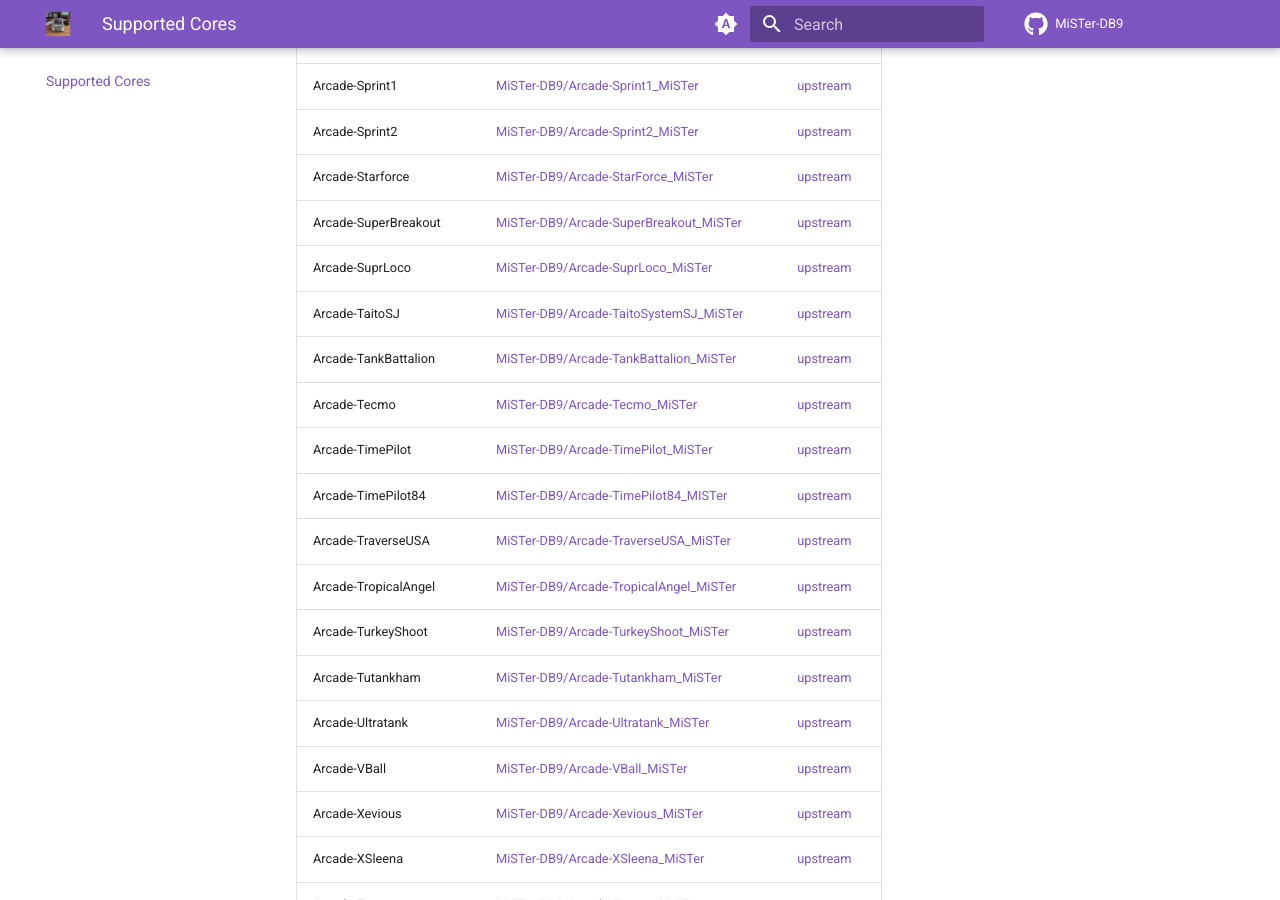
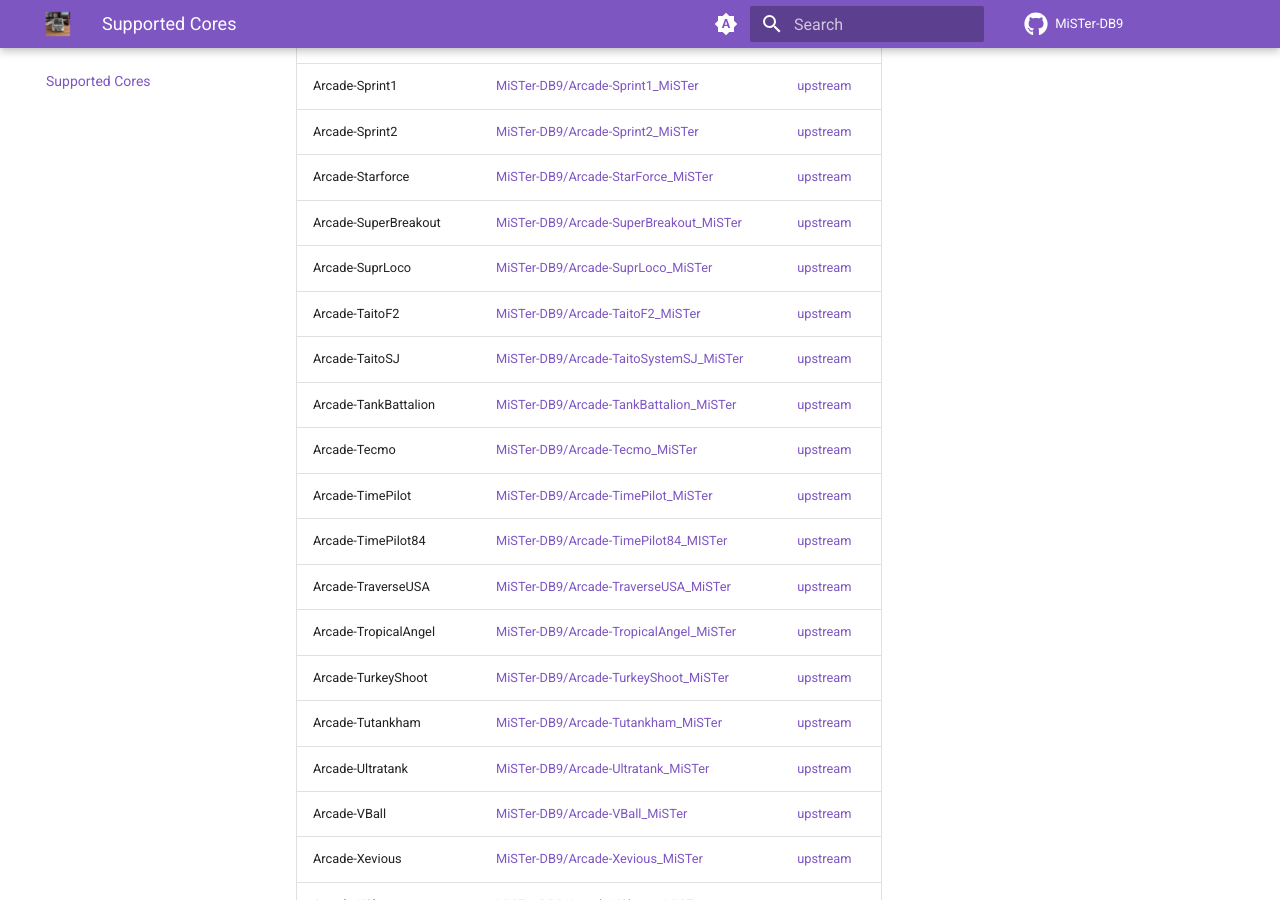
Before and after one commit to MiSTer-DB9/MiSTer-DB9.github.io, an MkDocs documentation site: the page built from docs/cores.md, in a window 1280 px wide and 900 px high, scrolled down 5553 px. Built offline with MkDocs 1.6.1 and Material for MkDocs 9.7.7, drawn with Linux system fonts in a browser that asks for light colours; some of the changed lines change nothing that is shown.

Commit message:
cores: add Arcade-TaitoF2 (244 cores)

```diff
--- a/docs/cores.md
+++ b/docs/cores.md
@@ -3,7 +3,7 @@
 
 # Supported Cores
 
-MiSTer-DB9 ships DB9 / DB15 / Saturn controller support across **243 cores**, each kept in sync with its MiSTer-devel upstream by automated CI/CD. Every core below has its own fork repo; the build is distributed through the [ENCC distribution database](https://github.com/MiSTer-DB9/Distribution_MiSTer).
+MiSTer-DB9 ships DB9 / DB15 / Saturn controller support across **244 cores**, each kept in sync with its MiSTer-devel upstream by automated CI/CD. Every core below has its own fork repo; the build is distributed through the [ENCC distribution database](https://github.com/MiSTer-DB9/Distribution_MiSTer).
 
 Every core supports the DB9MD and DB15 `UserIO Joystick` adapters, plus the key-gated **Saturn** adapter (`sys/joydb9saturn.v`), unlocked at runtime by `db9pro.key`.
 
@@ -128,6 +128,7 @@
 | Arcade-Starforce | [MiSTer-DB9/Arcade-StarForce_MiSTer](https://github.com/MiSTer-DB9/Arcade-StarForce_MiSTer) | [upstream](https://github.com/MiSTer-devel/Arcade-StarForce_MiSTer) |
 | Arcade-SuperBreakout | [MiSTer-DB9/Arcade-SuperBreakout_MiSTer](https://github.com/MiSTer-DB9/Arcade-SuperBreakout_MiSTer) | [upstream](https://github.com/MiSTer-devel/Arcade-SuperBreakout_MiSTer) |
 | Arcade-SuprLoco | [MiSTer-DB9/Arcade-SuprLoco_MiSTer](https://github.com/MiSTer-DB9/Arcade-SuprLoco_MiSTer) | [upstream](https://github.com/MiSTer-devel/Arcade-SuprLoco_MiSTer) |
+| Arcade-TaitoF2 | [MiSTer-DB9/Arcade-TaitoF2_MiSTer](https://github.com/MiSTer-DB9/Arcade-TaitoF2_MiSTer) | [upstream](https://github.com/MiSTer-devel/Arcade-TaitoF2_MiSTer) |
 | Arcade-TaitoSJ | [MiSTer-DB9/Arcade-TaitoSystemSJ_MiSTer](https://github.com/MiSTer-DB9/Arcade-TaitoSystemSJ_MiSTer) | [upstream](https://github.com/MiSTer-devel/Arcade-TaitoSystemSJ_MiSTer) |
 | Arcade-TankBattalion | [MiSTer-DB9/Arcade-TankBattalion_MiSTer](https://github.com/MiSTer-DB9/Arcade-TankBattalion_MiSTer) | [upstream](https://github.com/MiSTer-devel/Arcade-TankBattalion_MiSTer) |
 | Arcade-Tecmo | [MiSTer-DB9/Arcade-Tecmo_MiSTer](https://github.com/MiSTer-DB9/Arcade-Tecmo_MiSTer) | [upstream](https://github.com/MiSTer-devel/Arcade-Tecmo_MiSTer) |
```
